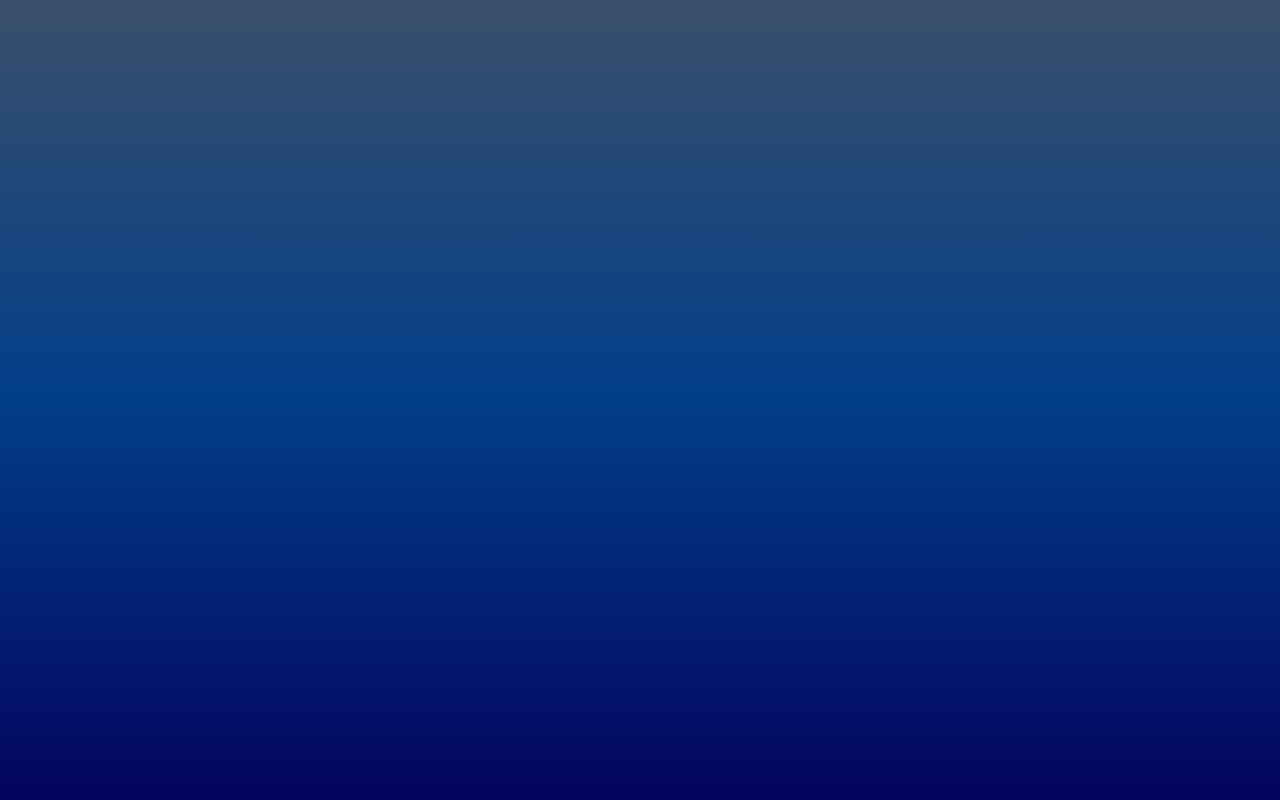
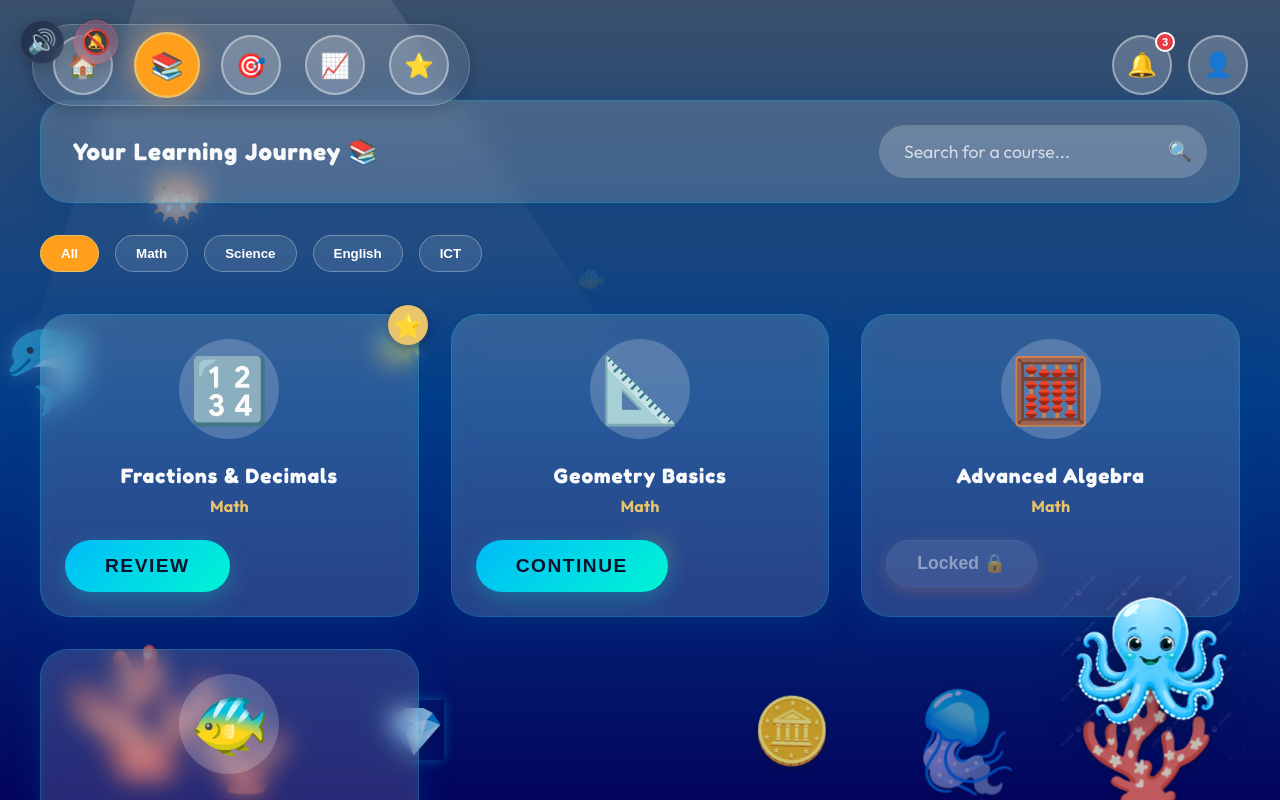
Before and after one commit to AiProjects2006/EDUGENAI_SCRUM_67_Student_UI_Implementation, a React (Vite) app: page /courses in a window 1280 px wide. Before the commit this address had no page. Built offline with nearby package versions, Linux system fonts and the light colour scheme.

Commit message:
Add primary course page

```diff
--- a/src/App.jsx
+++ b/src/App.jsx
@@ -2,6 +2,7 @@ import { BrowserRouter as Router, Routes, Route, Navigate } from 'react-router-d
 import OceanLayout from './components/layout/OceanLayout/OceanLayout';
 import LandingPage from './features/auth/pages/LandingPage';
 import Dashboard from './features/primary/dashboard/Dashboard';
+import Courses from './features/primary/courses/Courses';
 
 import { AudioProvider } from './context/AudioContext';
 
@@ -16,6 +17,7 @@ function App() {
           <Route path="/" element={<OceanLayout />}>
             <Route index element={<Navigate to="/landing" replace />} />
             <Route path="dashboard" element={<Dashboard />} />
+            <Route path="courses" element={<Courses />} />
           </Route>
         </Routes>
       </Router>
--- /dev/null
+++ b/src/features/primary/courses/Courses.css
@@ -0,0 +1,128 @@
+.courses-page {
+  max-width: 1200px;
+  margin: 0 auto;
+}
+
+.courses-header {
+  display: flex;
+  justify-content: space-between;
+  align-items: center;
+  padding: 1.5rem 2rem;
+  margin-bottom: 2rem;
+}
+
+.search-bar {
+  display: flex;
+  background: rgba(255, 255, 255, 0.2);
+  border-radius: 30px;
+  padding: 5px 15px;
+  align-items: center;
+}
+
+.search-bar input {
+  background: none;
+  border: none;
+  color: white;
+  padding: 10px;
+  font-size: 1.1rem;
+  outline: none;
+}
+
+.search-bar input::placeholder {
+  color: rgba(255,255,255,0.7);
+}
+
+.search-btn {
+  background: none;
+  border: none;
+  font-size: 1.2rem;
+  cursor: pointer;
+}
+
+.categories-filter {
+  display: flex;
+  gap: 1rem;
+  margin-bottom: 2rem;
+  overflow-x: auto;
+  padding-bottom: 10px;
+}
+
+.filter-btn {
+  padding: 10px 20px;
+  border-radius: 20px;
+  background: rgba(255,255,255,0.1);
+  border: 1px solid rgba(255,255,255,0.3);
+  color: white;
+  font-weight: bold;
+  cursor: pointer;
+  white-space: nowrap;
+}
+
+.filter-btn.active {
+  background: var(--coral-orange);
+  border-color: var(--golden-yellow);
+}
+
+.courses-grid {
+  display: grid;
+  grid-template-columns: repeat(auto-fill, minmax(280px, 1fr));
+  gap: 2rem;
+}
+
+.course-card {
+  position: relative;
+  display: flex;
+  flex-direction: column;
+  padding: 1.5rem;
+  text-align: center;
+  transition: transform 0.3s ease;
+}
+
+.course-card:hover:not(.locked) {
+  transform: translateY(-10px);
+}
+
+.course-image {
+  font-size: 4rem;
+  margin-bottom: 1rem;
+  background: rgba(255,255,255,0.2);
+  width: 100px;
+  height: 100px;
+  display: flex;
+  align-items: center;
+  justify-content: center;
+  border-radius: 50%;
+  margin: 0 auto 1.5rem auto;
+}
+
+.course-card h3 {
+  font-size: 1.3rem;
+  margin-bottom: 0.5rem;
+}
+
+.subject-tag {
+  color: var(--golden-yellow);
+  font-weight: bold;
+  margin-bottom: 1.5rem;
+}
+
+.btn-secondary.disabled {
+  opacity: 0.5;
+  cursor: not-allowed;
+  background: rgba(255,255,255,0.2);
+}
+
+.completion-badge {
+  position: absolute;
+  top: -10px;
+  right: -10px;
+  background: var(--golden-yellow);
+  border-radius: 50%;
+  width: 40px;
+  height: 40px;
+  display: flex;
+  align-items: center;
+  justify-content: center;
+  font-size: 1.5rem;
+  box-shadow: 0 4px 10px rgba(0,0,0,0.3);
+}
--- /dev/null
+++ b/src/features/primary/courses/Courses.jsx
@@ -0,0 +1,69 @@
+import React, { useState } from 'react';
+import { useNavigate, useLocation } from 'react-router-dom';
+import './Courses.css';
+
+const Courses = () => {
+  const navigate = useNavigate();
+  const location = useLocation();
+  const [activeCategory, setActiveCategory] = useState(location.state?.category || 'All');
+
+  const categories = ['All', 'Math', 'Science', 'English', 'ICT'];
+
+  const units = [
+    { id: 1, title: 'Fractions & Decimals', subject: 'Math', status: 'completed', image: '🔢' },
+    { id: 2, title: 'Geometry Basics', subject: 'Math', status: 'unlocked', image: '📐' },
+    { id: 3, title: 'Advanced Algebra', subject: 'Math', status: 'locked', image: '🧮' },
+    { id: 4, title: 'Marine Biology', subject: 'Science', status: 'unlocked', image: '🐠' },
+  ];
+
+  const filteredUnits = activeCategory === 'All'
+    ? units
+    : units.filter(u => u.subject === activeCategory);
+
+  return (
+    <div className="courses-page">
+      <div className="courses-header glass-panel">
+        <h2>Your Learning Journey 📚</h2>
+        <div className="search-bar">
+          <input type="text" placeholder="Search for a course..." />
+          <button className="search-btn">🔍</button>
+        </div>
+      </div>
+
+      <div className="categories-filter">
+        {categories.map(cat => (
+          <button
+            key={cat}
+            className={`filter-btn ${activeCategory === cat ? 'active' : ''}`}
+            onClick={() => setActiveCategory(cat)}
+          >
+            {cat}
+          </button>
+        ))}
+      </div>
+
+      <div className="courses-grid">
+        {filteredUnits.map(unit => (
+          <div key={unit.id} className={`course-card glass-panel ${unit.status}`}>
+            <div className="course-image">{unit.image}</div>
+            <div className="course-content">
+              <h3>{unit.title}</h3>
+              <p className="subject-tag">{unit.subject}</p>
+
+              {unit.status === 'locked' ? (
+                <button className="btn-secondary disabled">Locked 🔒</button>
+              ) : (
+                <button className="btn-primary" onClick={() => navigate('/notes')}>
+                  {unit.status === 'completed' ? 'Review' : 'Continue'}
+                </button>
+              )}
+            </div>
+            {unit.status === 'completed' && <div className="completion-badge">⭐</div>}
+          </div>
+        ))}
+      </div>
+    </div>
+  );
+};
+
+export default Courses;
--- a/src/features/primary/dashboard/Dashboard.jsx
+++ b/src/features/primary/dashboard/Dashboard.jsx
@@ -103,19 +103,19 @@ const Dashboard = () => {
       <div className="subjects-section" style={{ marginTop: '2rem' }}>
         <h3>Your Subjects</h3>
           <div className="subject-bubbles-container">
-            <div className="subject-bubble glass-panel math" onClick={() => navigate('/courses')}>
+            <div className="subject-bubble glass-panel math" onClick={() => navigate('/courses', { state: { category: 'Math' } })}>
               <span className="subject-icon">➕</span>
               <h4>Math</h4>
             </div>
-            <div className="subject-bubble glass-panel science" onClick={() => navigate('/courses')}>
+            <div className="subject-bubble glass-panel science" onClick={() => navigate('/courses', { state: { category: 'Science' } })}>
               <span className="subject-icon">🧪</span>
               <h4>Science</h4>
             </div>
-            <div className="subject-bubble glass-panel english" onClick={() => navigate('/courses')}>
+            <div className="subject-bubble glass-panel english" onClick={() => navigate('/courses', { state: { category: 'English' } })}>
               <span className="subject-icon">🔤</span>
               <h4>English</h4>
             </div>
-            <div className="subject-bubble glass-panel ict" onClick={() => navigate('/courses')}>
+            <div className="subject-bubble glass-panel ict" onClick={() => navigate('/courses', { state: { category: 'ICT' } })}>
               <span className="subject-icon">💻</span>
               <h4>ICT</h4>
             </div>
```
Also changed, not shown: 1 other file (tests, documents, lock files or other folders).
